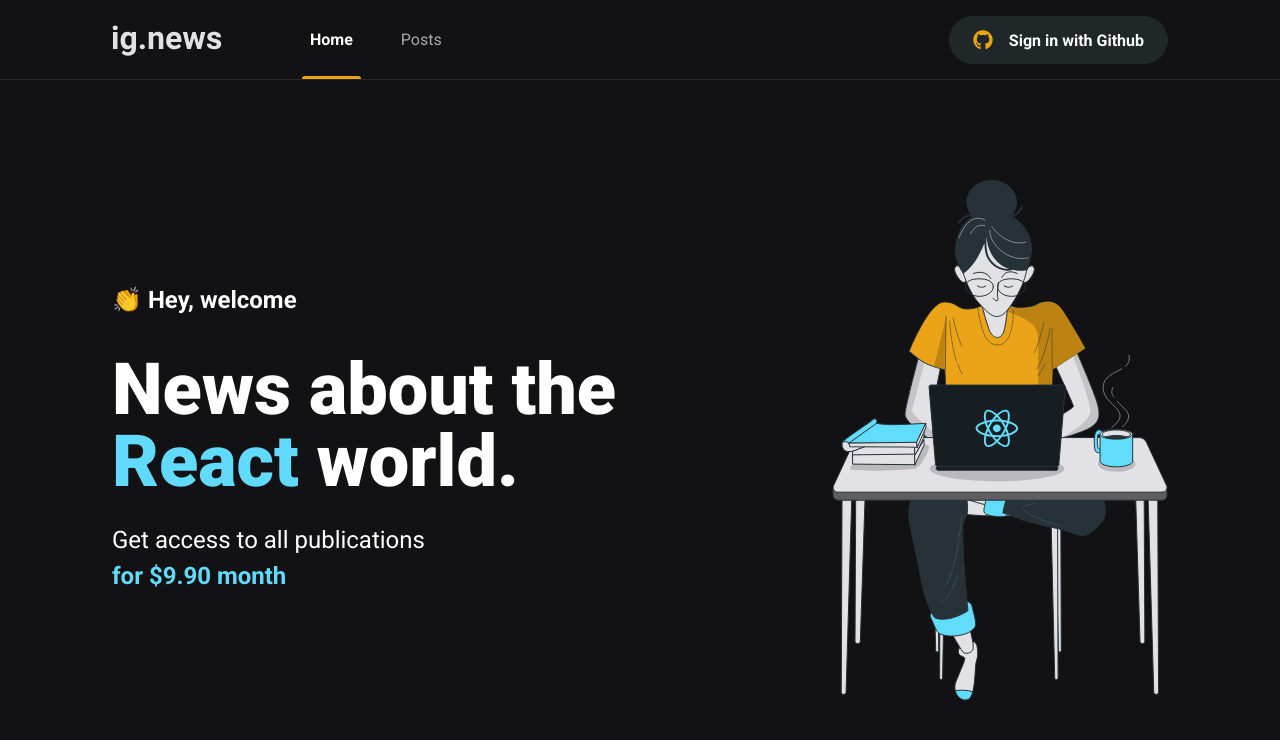
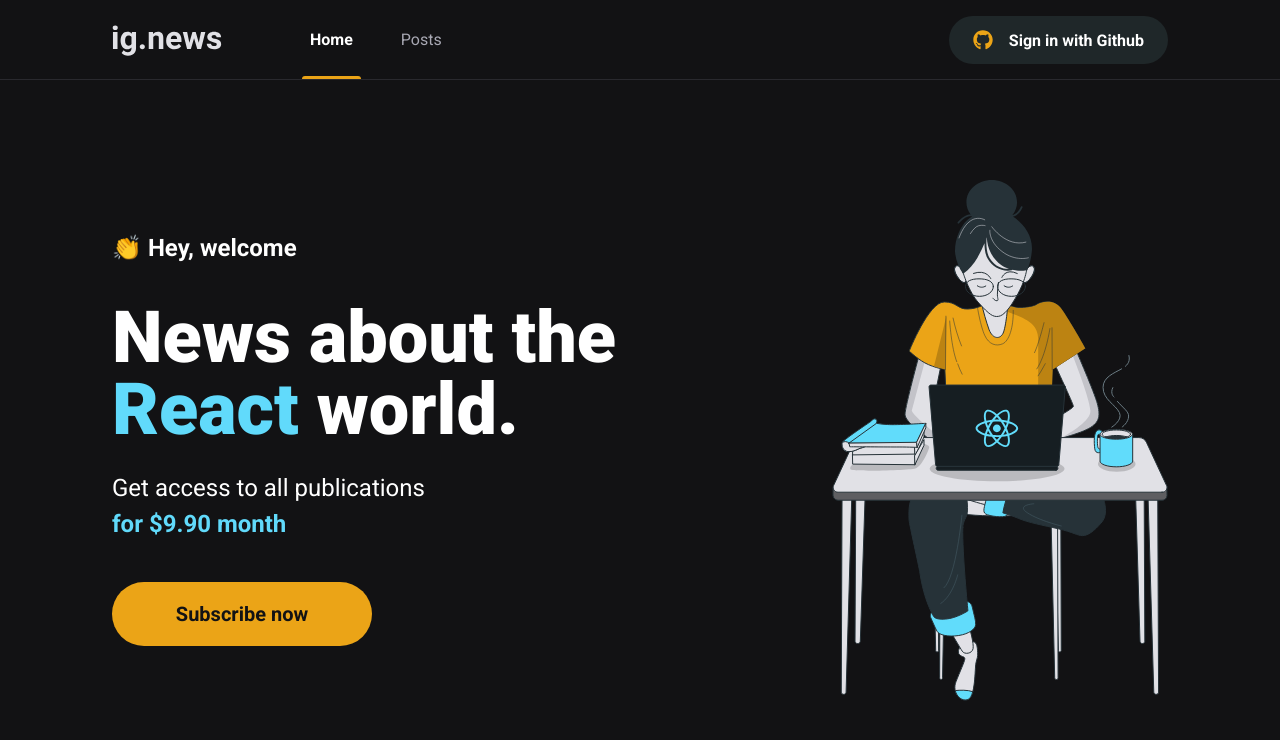
Before and after one commit to Victor-BwD/ignews, a Next.js app: page / in a window 1280 px wide. Shown: the top 740 px of the page. Built offline with nearby package versions, Linux system fonts and the light colour scheme.

Commit message:
[ADDED] Subscribe button

```diff
--- /dev/null
+++ b/src/components/SubscribeButton/index.tsx
@@ -0,0 +1,9 @@
+import styles from "./styles.module.scss";
+
+export function SubscribeButton() {
+    return (
+        <button type="button" className={styles.subscribeButton}>
+            Subscribe now
+        </button>
+    );
+}
--- /dev/null
+++ b/src/components/SubscribeButton/styles.module.scss
@@ -0,0 +1,20 @@
+.subscribeButton {
+    height: 4rem;
+    width: 260px;
+    border: 0;
+    border-radius: 2rem;
+    background: var(--yellow-500);
+    color: var(--gray-900);
+    font-size: 1.25rem;
+    font-weight: bold;
+
+    display: flex;
+    align-items: center;
+    justify-content: center;
+
+    transition: filter 0.2s;
+
+    &:hover{
+        filter:brightness(0.8);
+    }
+}
--- a/src/pages/home.module.scss
+++ b/src/pages/home.module.scss
@@ -38,4 +38,8 @@
             font-weight: bold;
         }
     }
+
+    button {
+        margin-top: 2.5rem;
+    }
 }
--- a/src/pages/index.tsx
+++ b/src/pages/index.tsx
@@ -1,4 +1,5 @@
 import Head from 'next/head';
+import { SubscribeButton } from '../components/SubscribeButton';
 import styles from './home.module.scss';
 
 export default function Home() {
@@ -15,6 +16,7 @@
             <br/>
             <span>for $9.90 month</span>
           </p>
+          <SubscribeButton />
       </section>
 
       <img src="images/avatar.svg" alt="Girl Coding" />
```
